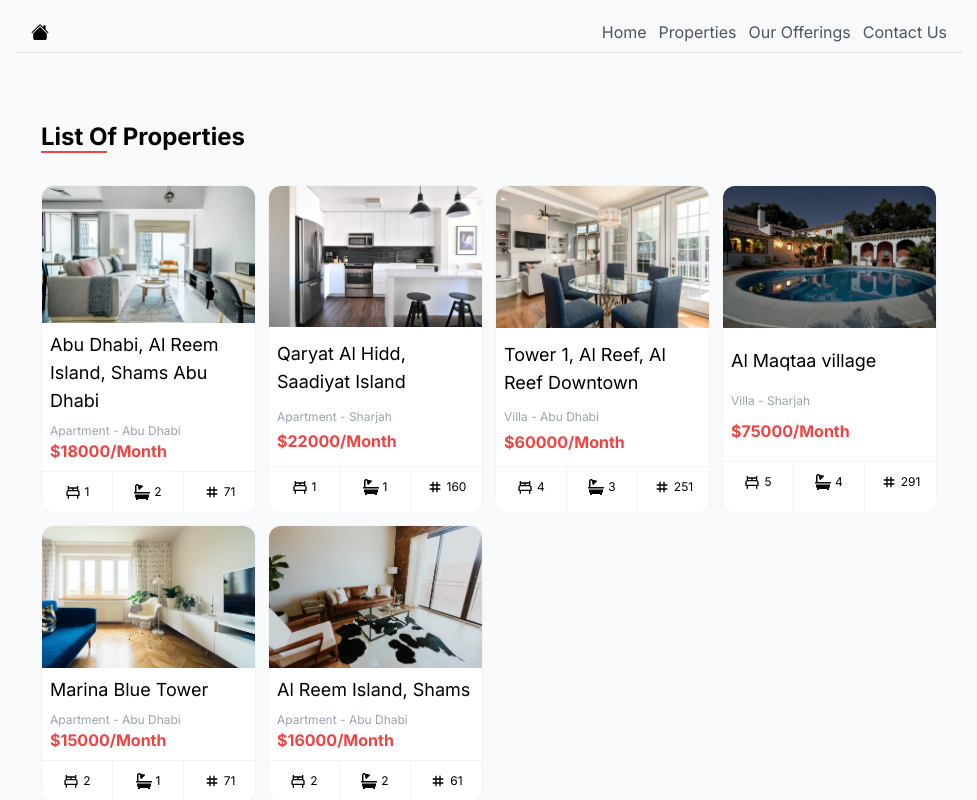
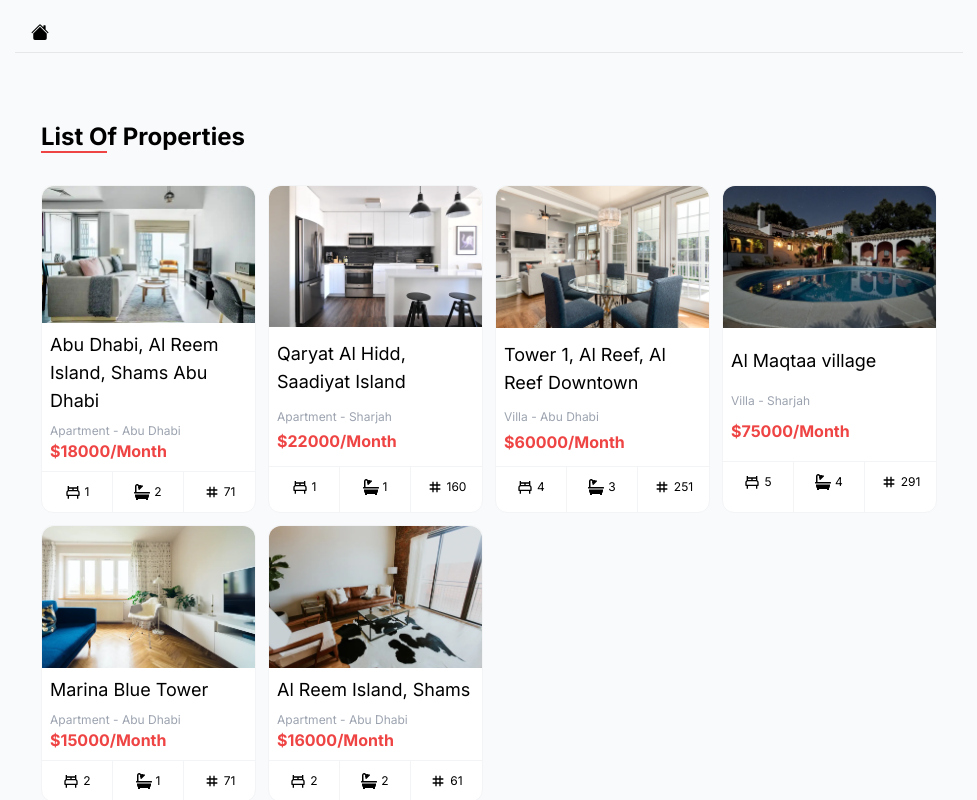
Before and after one commit to Heba-WebDev/Minimum-Living, a React (Create React App) app: page /properties in a window 1280 px wide. Shown: the top 800 px of the page, without its empty margins (151-1128 px from the left). Built offline with nearby package versions, Linux system fonts and the light colour scheme.

Commit message:
feat animation

```diff
--- a/package.json
+++ b/package.json
@@ -8,6 +8,7 @@
     "@testing-library/react": "^13.4.0",
     "@testing-library/user-event": "^13.5.0",
     "create-react-app": "^5.0.1",
+    "framer-motion": "^9.0.2",
     "react": "^18.2.0",
     "react-dom": "^18.2.0",
     "react-icons": "^4.7.1",
--- a/src/App.js
+++ b/src/App.js
@@ -1,5 +1,6 @@
 import "./App.css";
 import { Route, Routes } from "react-router-dom";
+
 
 //Components
 import Home from "./Components/Home";
@@ -7,9 +8,9 @@ import Search from "./Components/Search";
 import SharedLayout from "./Components/SharedLayout";
 import AllProperties from "./Components/AllProperties";
 import Error from "./Components/Error";
-
 function App() {
   return (
+
     <Routes>
       <Route path="/" element={<SharedLayout />}>
         <Route index element={<Home />} />
@@ -20,6 +21,7 @@ function App() {
         <Route path="*" element={<Error />} />
       </Route>
     </Routes>
+
   );
 }
 
--- a/src/Components/AddProperty.js
+++ b/src/Components/AddProperty.js
@@ -1,8 +1,8 @@
 import { useState, useRef, useEffect } from "react";
 import UploadPreview from "./UploadPreview";
-import { AiFillDelete } from "react-icons/ai";
+import ThankYou from './ThankYou';
+
 export default function AddProperty() {
-  const [readyToAdd, setReadyToAdd] = useState(false);
   const [files, setFiles] = useState([]);
   const inputRef = useRef();
 
@@ -17,14 +17,17 @@ export default function AddProperty() {
     description: "",
   });
 
+
   const [disable, setDisable] = useState(false);
+  const [add, setAdd] = useState(false);
+
 //varabiale to use as condication for enabling or disabling the add property button
   const formDataStrs = !newProperty.address || !newProperty.name || !newProperty.type || !newProperty.city;
   const formDataNums = !newProperty.price || !newProperty.unit;
 
   useEffect(() => {
    setDisable(formDataNums || formDataStrs || files.length === 0)
-  },[newProperty, files])
+  },[newProperty, files, add, formDataNums, formDataStrs])
 
   const handleAddNewPropertyForm = (event) => {
     setNewProperty((prevState) => {
@@ -48,29 +51,36 @@ export default function AddProperty() {
   const handleDeleteImage = (id, event) => {
     event.preventDefault();
     const filteredFiles = files.filter((file, index) => index !== id);
-    setFiles(filteredFiles)
+    setFiles(filteredFiles);
   };
 
-  // const handleAddingNewProperty = () => {
-  //   let allFieldesFilled = null;
 
-  //   for (let item in newProperty) {
-  //     if (newProperty[item] === "" || newProperty[item] === 0)
-  //       allFieldesFilled = false;
-  //   }
-  //   setReadyToAdd(allFieldesFilled && files ? true : false);
-  // };
 
-  function handleAddProperty() {
-    console.log('added')
+  function handleAddProperty(event) {
+   event.preventDefault();
+    if(!disable) {
+      setAdd(true);
+      setFiles([]);
+      setNewProperty({
+        name: "",
+        address: "",
+        unit: 0,
+        type: "",
+        city: "",
+        state: "",
+        price: 0,
+        description: "",
+      });
+    } else {
+      setAdd(false);
+    }
   }
 
   return (
     <div className="bg-gray-50">
       <div className="container mx-auto max-w-3xl md:w-3/4 py-12 grid">
 
-
-        <div className="bg-white py-5 px-3 rounded-xl drop-shadow-2xl">
+        {!add ? <div className="bg-white py-5 px-3 rounded-xl drop-shadow-2xl">
           <h4 className="text-red-500 font-bold text-center py-3">
             Add A New Property
           </h4>
@@ -269,11 +279,17 @@ export default function AddProperty() {
 
 
             <button className={disable ? "bg-red-100 text-white text-sm py-2 px-2 rounded w-4/5 mx-auto" : "bg-red-500 text-white text-sm py-2 px-2 rounded w-4/5 mx-auto"}
-            disabled={disable} onClick={handleAddProperty}>
+            disabled={disable} onClick={(event) => handleAddProperty(event)}>
               Add New Property
             </button>
           </form>
         </div>
+
+        :
+        <ThankYou setAdd={setAdd}/>
+        }
+
+
       </div>
     </div>
   );
--- a/src/Components/AllProperties.js
+++ b/src/Components/AllProperties.js
@@ -2,7 +2,13 @@ import Property from "./Property";
 import { API } from "../API/Data";
 import Pagination from "./Pagination";
 import { useEffect, useState } from "react";
+import { animate, motion } from "framer-motion";
 export default function AllProperties() {
+  const animation = {
+    initial: {opacity: 0, x:100},
+    animate: {opacity: 1, x:0},
+    exit: {opacity:0, x:-100}
+  };
   const [properties, setProperties] = useState([]);
 
   const fetchData = async () => {
@@ -28,7 +34,7 @@ export default function AllProperties() {
   const pages = Math.ceil(properties.length / showPerPage);
 
   return (
-    <div className="bg-slate-50 grid">
+    <motion.div variants={animation} className="bg-slate-50 grid">
       <div className="grid container mx-auto md:max-w-3xl lg:max-w-5xl md:w-3/4 py-14">
         <div className="flex justify-between items-center">
           <h1 className="text-black font-bold text-lg md:text-xl lg:text-2xl">
@@ -68,6 +74,6 @@ export default function AllProperties() {
           />
         </div>
       </div>
-    </div>
+    </motion.div>
   );
 }
--- a/src/Components/Home.js
+++ b/src/Components/Home.js
@@ -4,7 +4,7 @@ import Properties from "./Properties";
 import AddProperty from "./AddProperty";
 import Flexibility from "./Flexibility";
 import Testimonials from "./Testimonials";
-
+import { LayoutGroup } from "framer-motion"
 
 export default function Home() {
 
--- a/src/Components/Navbar.js
+++ b/src/Components/Navbar.js
@@ -3,17 +3,37 @@ import { useState } from "react";
 import logo1 from "../Assets/Images/logo 1.png";
 import { GiHamburgerMenu } from "react-icons/gi";
 import { BsFillHouseFill } from "react-icons/bs";
+import { motion,useScroll } from "framer-motion";
 
 export default function Navbar() {
+  const { scrollYProgress } = useScroll();
   const [navbarOpen, setNavbarOpen] = useState(false);
   const location = useLocation();
   const path = location.pathname === "/";
+  const variants = {
+    open: {
+      opacity: 1,
+      y: 0,
+      transition: { type: "spring", stiffness: 300, damping: 24 }
+    },
+    closed: { opacity: 0, y: 20, transition: { duration: 0.2 } }
+  };
 
+  const itemVariants = {
+    open: {
+      opacity: 1,
+      y: 0,
+      transition: { type: "spring", stiffness: 300, damping: 35 }
+    },
+    closed: { opacity: 0, y: 25, transition: { duration: 0.3 } }
+  };
   return (
     <>
       {/* The design of the landing page consists of the navbar and hero section having a jointly
        background image therefore the navbar changes depending on the current path => '/' or another) */}
-      <nav
+      <motion.nav
+       initial={false}
+       animate={navbarOpen ? "open" : "closed"}
         className={`${
           path ? "text-white bg-transparent" : "text-black bg-gray-50"
         } relative px-2 py-3 scroll-smooth`}
@@ -32,7 +52,7 @@ export default function Navbar() {
                 <BsFillHouseFill size="18" />
               </Link>
             )}
-            <button
+            <motion.button whileTap={{ scale: 0.97 }}
               className="text-white cursor-pointer text-xl leading-none  py-1
                 border border-solid border-transparent rounded block lg:hidden outline-none focus:outline-none"
               type="button"
@@ -41,7 +61,7 @@ export default function Navbar() {
               <GiHamburgerMenu
                 className={`${path ? "text-white" : "text-black"}`}
               />
-            </button>
+            </motion.button>
           </div>
 
           {/* The navbar's list */}
@@ -53,13 +73,33 @@ export default function Navbar() {
             }
             id="example-navbar-danger "
           >
-            <ul
+            <motion.ul
+            variants={{
+              open: {
+                clipPath: "inset(0% 0% 0% 0% round 10px)",
+                transition: {
+                  type: "spring",
+                  bounce: 0,
+                  duration: 0.7,
+                  delayChildren: 0.3,
+                  staggerChildren: 0.05
+                }
+              },
+              closed: {
+                clipPath: "inset(10% 50% 90% 50% round 10px)",
+                transition: {
+                  type: "spring",
+                  bounce: 0,
+                  duration: 0.3
+                }
+              }
+            }}
               className={`flex flex-col lg:flex-row gap-3 list-none lg:ml-auto bg-white lg:bg-transparent py-10 lg:p-0
               top-[90%] left-[5%] w-[90%]   lg:w-fit
                  absolute lg:relative rounded-xl left-5 lg:left-auto lg:top-auto
               text-center lg:text-start `}
             >
-              <li className="nav-item">
+              <motion.li className="nav-item" variants={itemVariants}>
                 <Link
                   to="/"
                   className={`${
@@ -69,8 +109,8 @@ export default function Navbar() {
                 >
                   Home
                 </Link>
-              </li>
-              <li className="nav-item">
+              </motion.li>
+              <motion.li className="nav-item" variants={itemVariants}>
                 <Link
                   to="properties"
                   className={`${
@@ -80,8 +120,8 @@ export default function Navbar() {
                 >
                   Properties
                 </Link>
-              </li>
-              <li className="nav-item">
+              </motion.li>
+              <motion.li className="nav-item" variants={itemVariants}>
                 <a
                   href="#benefits"
                   className={`${
@@ -91,8 +131,8 @@ export default function Navbar() {
                 >
                   Our Offerings
                 </a>
-              </li>
-              <li className="nav-item">
+              </motion.li>
+              <motion.li className="nav-item" variants={itemVariants}>
                 <a
                   href="#footer"
                   className={`${
@@ -102,11 +142,11 @@ export default function Navbar() {
                 >
                   Contact Us
                 </a>
-              </li>
-            </ul>
+              </motion.li>
+            </motion.ul>
           </div>
         </div>
-      </nav>
+      </motion.nav>
     </>
   );
 }
--- a/src/Components/ThankYou.js
+++ b/src/Components/ThankYou.js
@@ -1,5 +1,5 @@
 import add from '../Assets/Images/add.webp';
-export default function ThankYou() {
+export default function ThankYou({setAdd}) {
   return (
 
 <div className="bg-gray-50 p-4">
@@ -14,7 +14,10 @@ shadow ">
 
         <p class="mb-3 font-normal tex-black">Thank you! Your property will be added soon.</p>
         <button class="inline-flex items-center px-3 py-2 text-sm font-medium
-        bg-red-500 text-white text-center text-white  rounded-lg">
+        bg-red-500 text-white text-center text-white  rounded-lg" onClick={(event) => {
+          event.preventDefault();
+          setAdd(prev => !prev)
+        }}>
             Add another property
             <svg aria-hidden="true" class="w-4 h-4 ml-2 -mr-1" fill="white" viewBox="0 0 20 20" xmlns="http://www.w3.org/2000/svg"><path fill-rule="evenodd" d="M10.293 3.293a1 1 0 011.414 0l6 6a1 1 0 010 1.414l-6 6a1 1 0 01-1.414-1.414L14.586 11H3a1 1 0 110-2h11.586l-4.293-4.293a1 1 0 010-1.414z" clip-rule="evenodd"></path></svg>
         </button>
--- a/src/Components/UploadPreview.js
+++ b/src/Components/UploadPreview.js
@@ -1,8 +1,11 @@
 import { AiFillDelete } from "react-icons/ai";
-
+import { motion } from "framer-motion";
 export default function UploadPreview({ file, id, handleDeleteImage, key }) {
   return (
-    <div key={key}>
+    <motion.div key={key}
+    initial={{ x: 300, opacity: 0 }}
+    animate={{ x: 0, opacity: 1 }}
+    exit={{ x: -300, opacity: 0 }}>
       <div className="flex justify-between items-center bg-red-50 p-2">
         <div className="grid gap-2 items-center">
           <div className="flex gap-2 items-center">
@@ -21,6 +24,6 @@ export default function UploadPreview({ file, id, handleDeleteImage, key }) {
           </button>
         </div>
       </div>
-    </div>
+    </motion.div>
   );
 }
```
Also changed, not shown: 1 other file (tests, documents, lock files or other folders).
